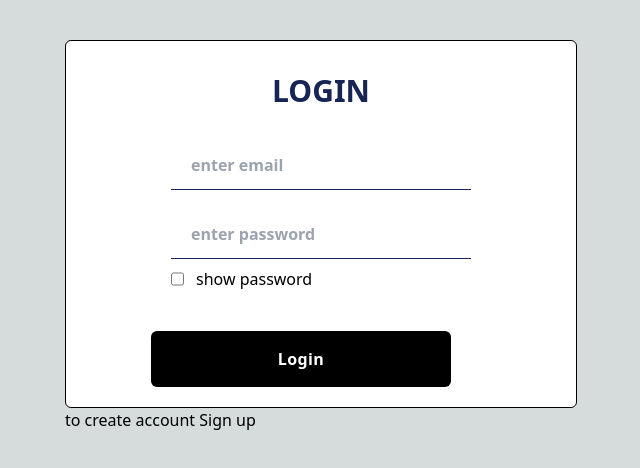
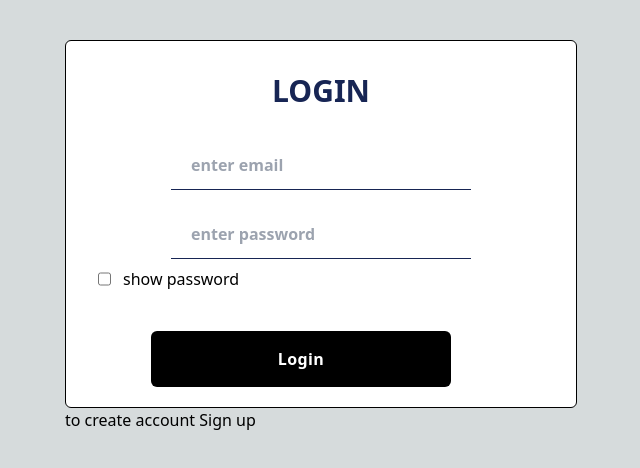
Before and after one commit to ashrafabusunaina1986/registersystem, a Next.js app: page /login in a window 1280 px wide. Shown: the top 468 px of the page, without its empty margins (319-959 px from the left). Built offline with nearby package versions, Linux system fonts and the light colour scheme; what tailwindcss-debug-screens would draw is missing.

Commit message:
first commit

```diff
--- a/src/components/Password.jsx
+++ b/src/components/Password.jsx
@@ -3,7 +3,7 @@ import React, { useState } from "react";
 function Password({ className, title }) {
   const [show, setShow] = useState(false);
   return (
-    <div className="flex flex-col gap-2">
+    <div className="flex w-full flex-col gap-2 items-center">
       {title && <label htmlFor="password">Password</label>}
       <input
         placeholder="enter password"
@@ -12,14 +12,16 @@ function Password({ className, title }) {
         id="password"
         name="password"
       />
-      <div className="flex gap-3">
+      <div className="flex w-full gap-3">
         <input
           type="checkbox"
           name="pass"
           id="pass"
           onChange={(e) => setShow(e.target.checked)}
         />
-        <label htmlFor="pass" className="font-normal">show password</label>
+        <label htmlFor="pass" className="font-normal">
+          show password
+        </label>
       </div>
     </div>
   );
```
